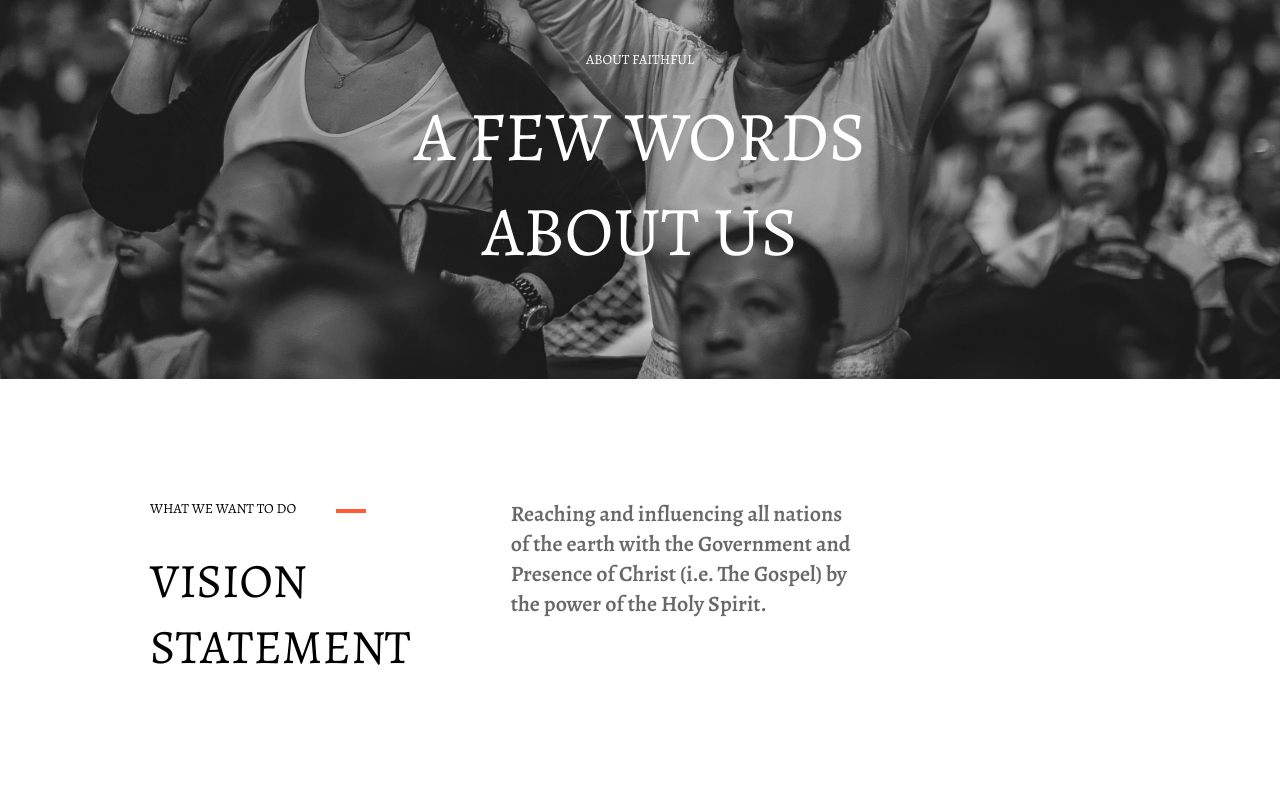
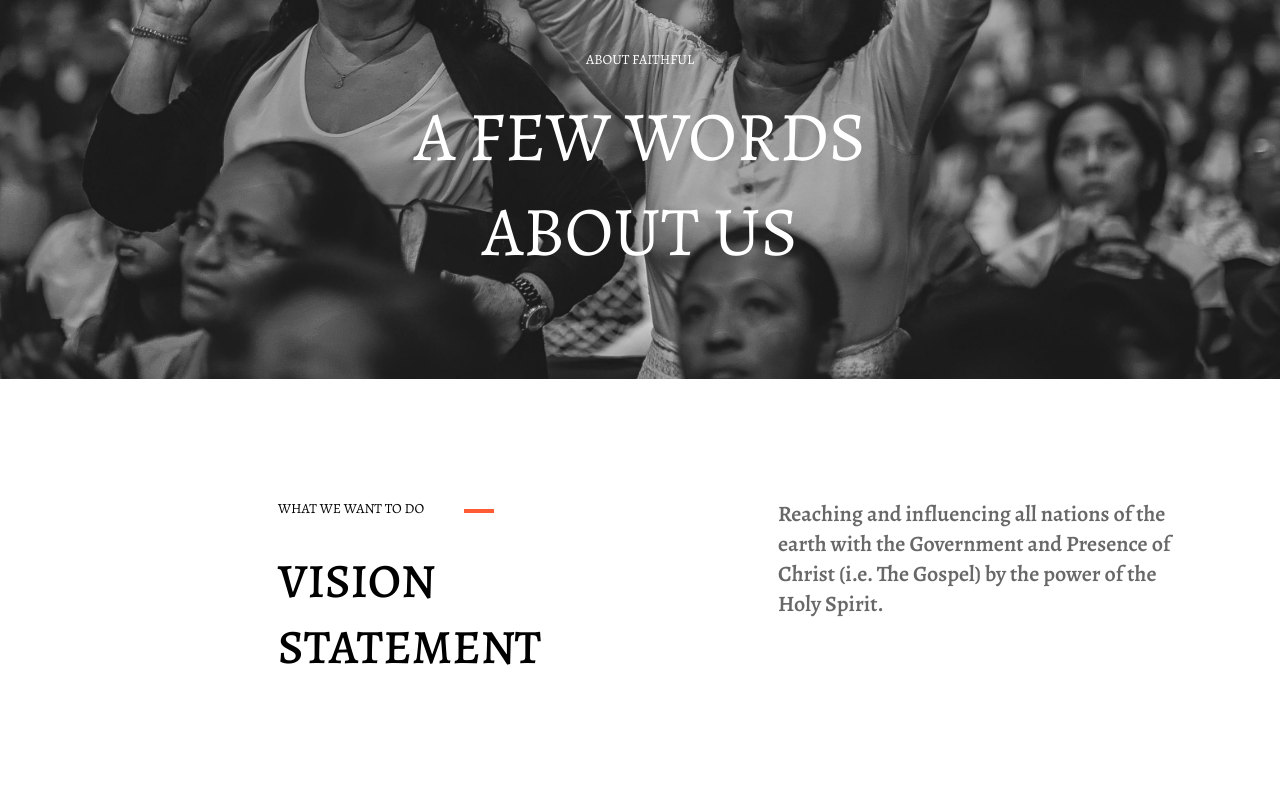
Before and after one commit to Josh-Alhassan/ftf-ministry, a React (Create React App) app: page /about in a window 1280 px wide. Shown: the top 800 px of the page. Built offline with nearby package versions, Linux system fonts and the light colour scheme; some icons are missing.

Commit message:
fix vision width

```diff
--- a/src/sections/VisionStatement.module.css
+++ b/src/sections/VisionStatement.module.css
@@ -4,8 +4,11 @@
   font-family: "Alegreya";
 
   display: grid;
-  grid-template-columns: 1fr 2fr 1fr;
+  grid-template-columns: 400px 400px;
   column-gap: 100px;
+
+  width: 80%;
+  margin: 0 auto;
 }
 
 .visionTitle {
@@ -16,7 +19,7 @@
 
 .mainTitle {
   font-size: 48px;
-  font-weight: 400;
+  font-weight: 500;
 }
 
 .subTitle {
@@ -33,6 +36,7 @@
 
 @media screen and (max-width: 1024px) {
   .visionStatement {
+    width: 100%;
     padding: 100px 100px;
     grid-template-columns: 1fr 2fr;
   }
```
